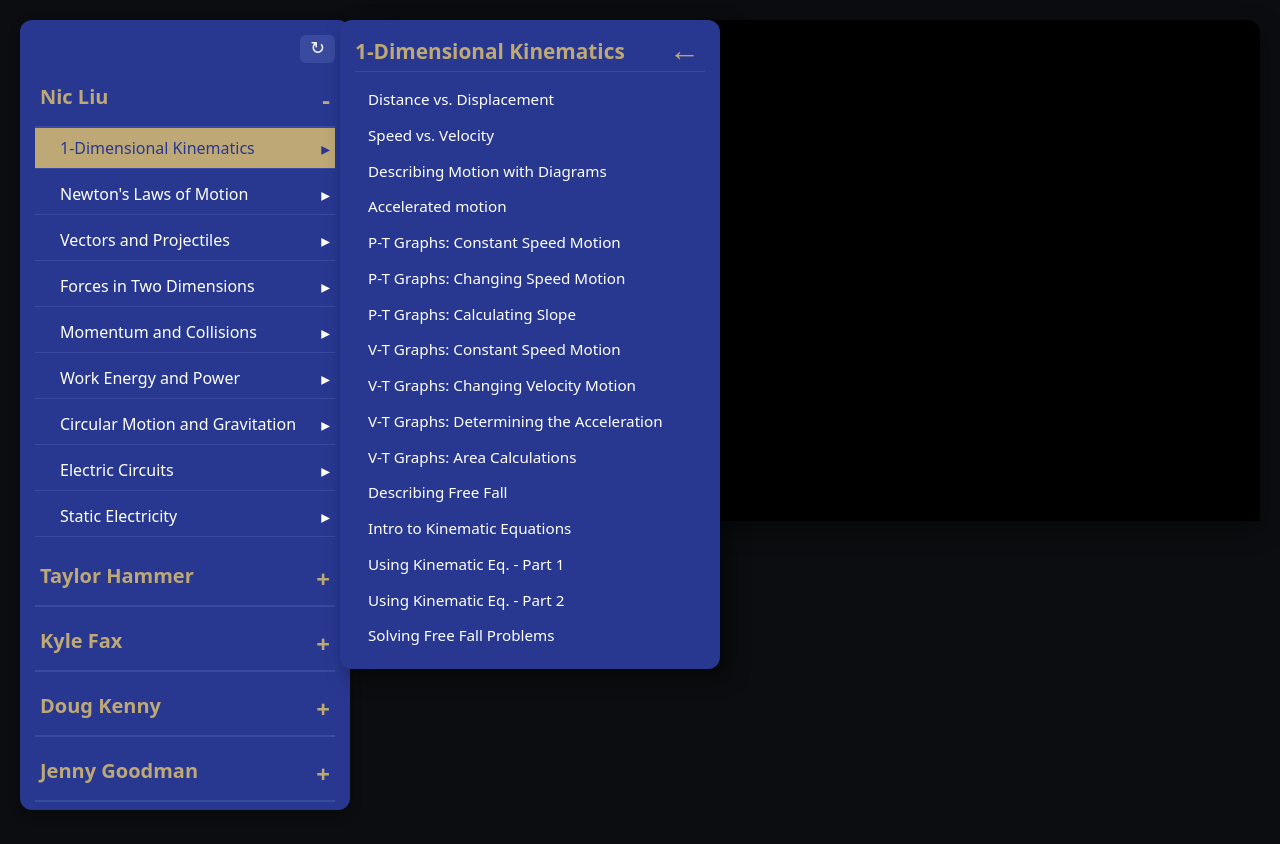
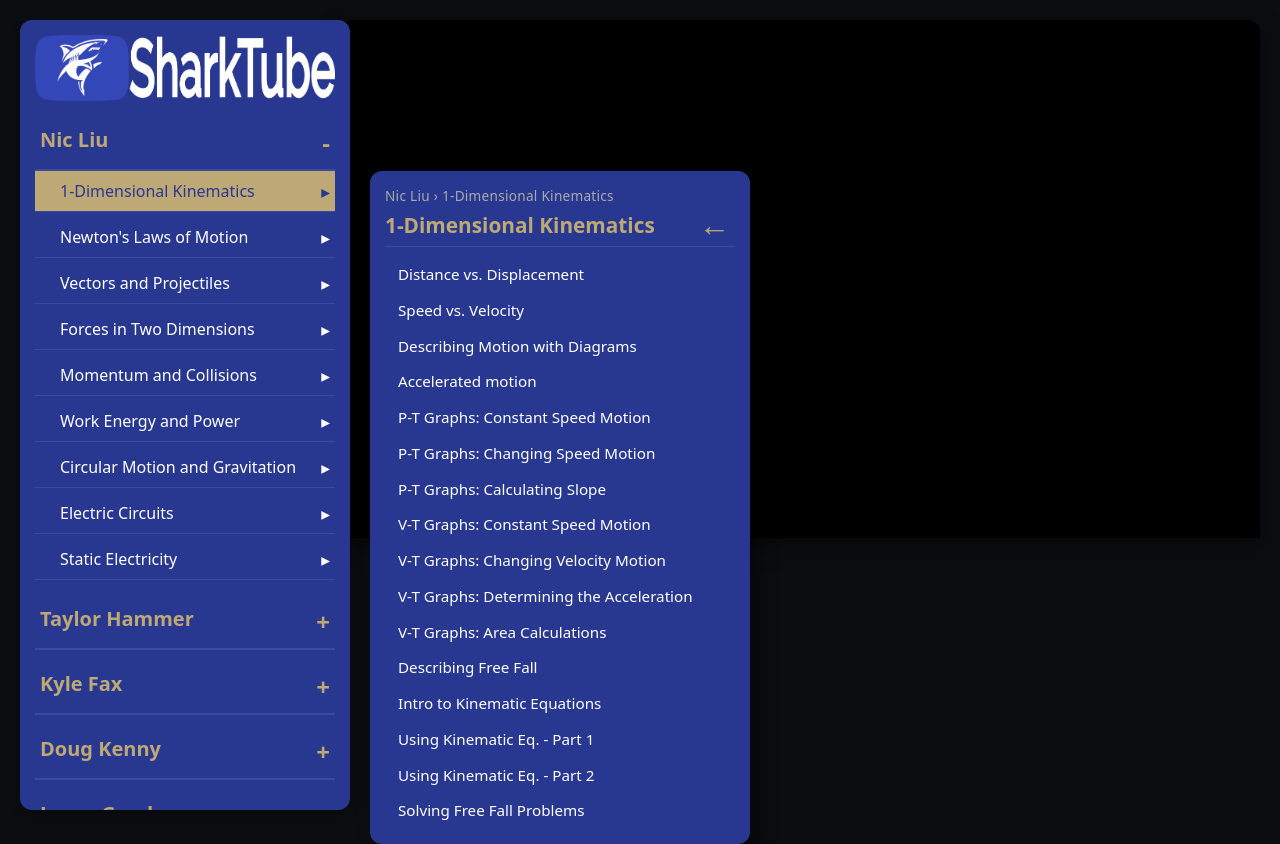
Before and after one commit to dougkennydsa/watchdsa, a plain HTML site: page index.html in a window 1280 px wide. Drawn offline with Linux system fonts and the light colour scheme.

Commit message:
Update index.html
added:
-QoL fixes: flyout placement etc... minor changes.

```diff
--- a/index.html
+++ b/index.html
@@ -10,11 +10,14 @@
     body{margin:0;min-height:100vh;background:var(--color-bg-dark);color:var(--color-text-white);font-family:system-ui,sans-serif;display:flex;justify-content:center;align-items:flex-start;padding:20px}
     .container{display:flex;width:calc(var(--w) + var(--menu-width) + var(--flyout-width) + 60px);max-width:100%;gap:20px;position:relative}
     .content-area{flex-grow:1}
-    #sidebar{width:var(--menu-width);background:var(--color-primary-bg);border-radius:12px;padding:15px;box-shadow:0 4px 12px rgba(0,0,0,.3);max-height:calc(100vh - 40px);overflow-y:auto;position:relative;z-index:10}
-    #sidebarHeader{display:flex;justify-content:flex-end;align-items:center;margin-bottom:10px}
+    .sidebar-wrapper{position:relative;width:var(--menu-width);flex-shrink:0}
+    #sidebar{width:100%;background:var(--color-primary-bg);border-radius:12px;padding:15px;box-shadow:0 4px 12px rgba(0,0,0,.3);max-height:calc(100vh - 40px);overflow-y:auto;position:relative;z-index:10}
+    #sidebarLogo{width:100%;height:auto;display:block;margin-bottom:15px;border-radius:8px}
+    #sidebar::-webkit-scrollbar{width:8px}
+    #sidebar::-webkit-scrollbar-track{background:var(--color-dark-hover);border-radius:4px}
+    #sidebar::-webkit-scrollbar-thumb{background:var(--color-accent);border-radius:4px}
+    #sidebar::-webkit-scrollbar-thumb:hover{background:#d4c090}
     #loadingMessage{padding:10px;font-size:.9em}
-    #refreshBtn{background:var(--color-dark-hover);color:var(--color-text-white);border:none;padding:5px 10px;border-radius:6px;cursor:pointer;font-size:1.1em;line-height:1;transition:background-color .2s}
-    #refreshBtn:hover{background:var(--color-accent);color:var(--color-primary-bg)}
     .teacher-list,.category-list{list-style:none;padding:0;margin:0}
     .teacher-header{font-weight:700;font-size:1.25em;color:var(--color-accent);padding:10px 5px;margin-top:10px;cursor:pointer;user-select:none;display:flex;justify-content:space-between;border-bottom:2px solid var(--color-dark-hover)}
     .teacher-header::after{content:'+';font-size:1.2em;transition:transform .3s}
@@ -24,7 +27,9 @@
     .collapsible-header::after{content:'▸';font-size:1.1em;transition:transform .3s;margin-left:10px}
     .collapsible-header.active{background-color:var(--color-accent);color:var(--color-primary-bg)}
     .collapsible-content{max-height:0;overflow:hidden;transition:max-height .4s ease-in-out}
-    #videoFlyout{position:absolute;top:0;left:calc(var(--menu-width) + 20px);width:var(--flyout-width);background:var(--color-primary-bg);border-radius:12px;padding:15px;box-shadow:8px 8px 20px rgba(0,0,0,.5);max-height:calc(100vh - 40px);overflow-y:auto;display:none;z-index:20}
+    #videoFlyout{position:absolute;width:var(--flyout-width);background:var(--color-primary-bg);border-radius:12px;padding:15px;box-shadow:8px 8px 20px rgba(0,0,0,.5);max-height:calc(100vh - 40px);overflow-y:auto;display:none;z-index:20;opacity:0;transform:translateX(20px);transition:opacity .2s ease-out,transform .2s ease-out}
+    #videoFlyout.show{opacity:1;transform:translateX(0)}
+    #flyoutBreadcrumb{font-size:.85em;color:#aaa;font-weight:400;margin-bottom:5px;letter-spacing:.02em}
     #flyoutHeader{font-size:1.3em;font-weight:700;color:var(--color-accent);margin-bottom:10px;padding-bottom:5px;border-bottom:1px solid var(--color-dark-hover);display:flex;justify-content:space-between;align-items:center}
     #closeFlyoutBtn{background:none;border:none;color:var(--color-accent);font-size:1.5em;cursor:pointer;padding:0 5px;line-height:1;transition:color .2s}
     #closeFlyoutBtn:hover{color:var(--color-text-white)}
@@ -32,9 +37,9 @@
     .video-list li{padding:8px 10px;cursor:pointer;border-left:3px solid transparent;transition:background-color .2s,border-left-color .2s;font-size:.95em;line-height:1.3;white-space:normal;color:var(--color-text-white)}
     .video-list li.selected{border-left-color:var(--color-accent);font-weight:700}
     .video-list li:hover{background-color:var(--color-dark-hover)}
-    .wrap{position:relative;width:100%;aspect-ratio:16/9;background:#000;border-radius:12px 12px 0 0;overflow:hidden;box-shadow:0 8px 24px rgba(0,0,0,.4)}
+    .wrap{position:relative;width:100%;max-width:var(--w);aspect-ratio:16/9;background:#000;border-radius:12px 12px 0 0;overflow:hidden;box-shadow:0 8px 24px rgba(0,0,0,.4)}
     #player{width:100%;height:100%;pointer-events:none}
-    .controls{width:100%;background:var(--color-primary-bg);padding:10px 15px;display:flex;align-items:center;gap:15px;box-shadow:0 8px 24px rgba(0,0,0,.4);border-radius:0 0 12px 12px;font-size:.9em}
+    .controls{width:100%;max-width:var(--w);background:var(--color-primary-bg);padding:10px 15px;display:flex;align-items:center;gap:15px;box-shadow:0 8px 24px rgba(0,0,0,.4);border-radius:0 0 12px 12px;font-size:.9em}
     #fullscreenBtn{background-color:var(--color-accent);color:var(--color-primary-bg);padding:5px 10px;border-radius:6px;font-weight:700;font-size:.9em;letter-spacing:.05em;text-transform:uppercase;transition:opacity .2s;flex-shrink:0;margin-left:auto}
     #fullscreenBtn:hover{opacity:.9}
     .btn{background:none;border:none;color:#fff;cursor:pointer;font-size:20px}
@@ -51,21 +56,22 @@
 <body>
   <div class="container">
     <!-- LEFT: Sidebar -->
+    <div class="sidebar-wrapper">
       <div id="sidebar">
-      <div id="sidebarHeader">
-        <button id="refreshBtn" title="Refresh Video List">↻</button>
-      </div>
+        <img src="./sharkTube_full.png" alt="SharkTube" id="sidebarLogo">
         <p id="loadingMessage">Loading videos...</p>
         <ul class="teacher-list" id="menuList" style="display:none"></ul>
       </div>
 
-    <!-- MIDDLE: Flyout -->
+      <!-- MIDDLE: Flyout (positioned relative to sidebar wrapper) -->
       <div id="videoFlyout" style="display:none;">
+        <div id="flyoutBreadcrumb"></div>
         <div id="flyoutHeader">
           <span id="flyoutHeaderText">Videos in Category</span>
           <button id="closeFlyoutBtn" title="Close Video List">←</button>
         </div>
         <ul class="video-list" id="flyoutList"></ul>
+      </div>
     </div>
 
     <!-- RIGHT: Player & Controls -->
@@ -111,14 +117,15 @@
     const menuListEl = document.getElementById('menuList');
     const loadingMessageEl = document.getElementById('loadingMessage');
     const flyoutEl = document.getElementById('videoFlyout');
+    const flyoutBreadcrumbEl = document.getElementById('flyoutBreadcrumb');
     const flyoutHeaderTextEl = document.getElementById('flyoutHeaderText');
     const flyoutListEl = document.getElementById('flyoutList');
     const closeFlyoutBtn = document.getElementById('closeFlyoutBtn');
-    const refreshBtn = document.getElementById('refreshBtn');
     const currentTimeSpan = document.getElementById('currentTimeSpan');
     const durationSpan = document.getElementById('durationSpan');
     const fullscreenBtn = document.getElementById('fullscreenBtn');
     const contentAreaEl = document.querySelector('.content-area');
+    const sidebarEl = document.getElementById('sidebar');
 
     // -------------------- Utils ---------------------
     function formatTime(s){ if(isNaN(s)||s<0) return '0:00'; const m=Math.floor(s/60); const ss=String(Math.floor(s%60)).padStart(2,'0'); return `${m}:${ss}`; }
@@ -148,7 +155,7 @@
       volumeRange.addEventListener('input', () => player.setVolume(parseInt(volumeRange.value,10)));
       seekRange.addEventListener('change', () => {
         const d = player.getDuration(); player.seekTo((seekRange.value/100)*d,true);
-        if (player.getPlayerState() !== YT.PlayerState.PLAYING){ player.playVideo(); playPauseBtn.textContent='⏸'; }
+        if (player.getPlayerState() !== YT.PlayerState.PLAYING){ player.playVideo(); playPauseBtn.textContent='⸫'; }
       });
       fullscreenBtn.addEventListener('click', toggleFullscreen);
       document.addEventListener('fullscreenchange', handleFullscreenChange);
@@ -169,10 +176,10 @@
       const state = player.getPlayerState(), t = player.getCurrentTime(), d = player.getDuration();
       currentTimeSpan.textContent = formatTime(t);
       if (d > 0 && durationSpan.textContent === '0:00') durationSpan.textContent = formatTime(d);
-      if (state === YT.PlayerState.PLAYING){ seekRange.value = (t/d)*100; playPauseBtn.textContent='⏸'; }
+      if (state === YT.PlayerState.PLAYING){ seekRange.value = (t/d)*100; playPauseBtn.textContent='⸫'; }
       else if (state === YT.PlayerState.PAUSED){ playPauseBtn.textContent='▶'; }
     }
-    function togglePlayPause(){ const s = player.getPlayerState(); if (s===YT.PlayerState.PLAYING){ player.pauseVideo(); playPauseBtn.textContent='▶'; } else { player.playVideo(); playPauseBtn.textContent='⏸'; } }
+    function togglePlayPause(){ const s = player.getPlayerState(); if (s===YT.PlayerState.PLAYING){ player.pauseVideo(); playPauseBtn.textContent='▶'; } else { player.playVideo(); playPauseBtn.textContent='⸫'; } }
     function toggleFullscreen(){ if (!document.fullscreenElement){ contentAreaEl.requestFullscreen?.().catch(err=>console.error('Fullscreen error:',err)); } else { document.exitFullscreen?.(); } }
     function handleFullscreenChange(){ fullscreenBtn.textContent = document.fullscreenElement ? 'EXIT FULLSCREEN' : 'FULLSCREEN'; }
 
@@ -208,7 +215,7 @@
         if (isPlayerReady && firstId) initializePlayer(firstId);
 
         // Soft notice if YouTube API is blocked
-        setTimeout(()=>{ if (!isPlayerReady) console.warn('YouTube API unavailable — menu usable, player offline.'); }, 3000);
+        setTimeout(()=>{ if (!isPlayerReady) console.warn('YouTube API unavailable – menu usable, player offline.'); }, 3000);
       }catch(err){
         console.error('FATAL: failed to load videos.json', err);
         loadingMessageEl.innerHTML = `<p style="color:#ff6b6b;font-weight:bold">Could not load videos.json</p><p>${err.message}</p>`;
@@ -234,6 +241,7 @@
           categoryHeader.className='collapsible-header';
           categoryHeader.textContent = categoryItem.name;
           categoryHeader.dataset.videos = JSON.stringify(categoryItem.videos);
+          categoryHeader.dataset.teacher = teacherItem.teacher;
           categoryHeader.addEventListener('click', handleCategoryClick);
 
           const li = document.createElement('li');
@@ -253,7 +261,20 @@
 
     function toggleCollapse(headerEl, contentEl){
       if (!contentEl) return;
-      if (headerEl.classList.contains('open')){ contentEl.style.maxHeight=0; headerEl.classList.remove('open'); }
+      const wasOpen = headerEl.classList.contains('open');
+
+      // Auto-collapse all sibling teacher sections
+      if (!wasOpen && headerEl.classList.contains('teacher-header')){
+        const allTeacherHeaders = menuListEl.querySelectorAll('.teacher-header.open');
+        allTeacherHeaders.forEach(th=>{
+          if (th !== headerEl){
+            const tc = th.nextElementSibling;
+            if (tc){ tc.style.maxHeight='0'; th.classList.remove('open'); }
+          }
+        });
+      }
+
+      if (wasOpen){ contentEl.style.maxHeight='0'; headerEl.classList.remove('open'); }
       else { contentEl.style.maxHeight = contentEl.scrollHeight + 'px'; headerEl.classList.add('open'); updateParentMaxHeight(headerEl); }
     }
     function updateParentMaxHeight(el){
@@ -265,7 +286,8 @@
     }
 
     function closeFlyout(){
-      flyoutEl.style.display='none';
+      flyoutEl.classList.remove('show');
+      setTimeout(()=>{ flyoutEl.style.display='none'; }, 200);
       if (activeCategoryHeader){ activeCategoryHeader.classList.remove('active'); activeCategoryHeader=null; }
     }
 
@@ -274,7 +296,9 @@
       const headerEl = e.currentTarget;
       const videos = JSON.parse(headerEl.dataset.videos);
       const categoryName = headerEl.textContent.trim();
+      const teacherName = headerEl.dataset.teacher || '';
 
+      flyoutBreadcrumbEl.textContent = teacherName ? `${teacherName} › ${categoryName}` : categoryName;
       flyoutHeaderTextEl.textContent = categoryName;
       flyoutListEl.innerHTML = '';
 
@@ -289,7 +313,17 @@
       document.querySelectorAll('.collapsible-header').forEach(h=>h.classList.remove('active'));
       headerEl.classList.add('active');
       activeCategoryHeader = headerEl;
+
+      // Position flyout adjacent to clicked category
+      const sidebarRect = sidebarEl.getBoundingClientRect();
+      const headerRect = headerEl.getBoundingClientRect();
+      const relativeTop = headerRect.top - sidebarRect.top + sidebarEl.scrollTop;
+
+      flyoutEl.style.left = `${sidebarEl.offsetWidth + 20}px`;
+      flyoutEl.style.top = `${relativeTop}px`;
+
       flyoutEl.style.display='block';
+      setTimeout(()=>{ flyoutEl.classList.add('show'); }, 10);
     }
 
     function handleVideoClick(e){
@@ -313,11 +347,10 @@
 
     document.addEventListener('click', (e)=>{
       const inFlyout = flyoutEl.contains(e.target);
-      const inSidebar = document.getElementById('sidebar').contains(e.target);
+      const inSidebar = sidebarEl.contains(e.target);
       if (flyoutEl.style.display !== 'none' && !inFlyout && !inSidebar) closeFlyout();
     });
 
-    refreshBtn?.addEventListener('click', loadLocalData);
     closeFlyoutBtn?.addEventListener('click', closeFlyout);
 
     // Boot
```
Lines whose indentation alone changed are shown as unchanged.
